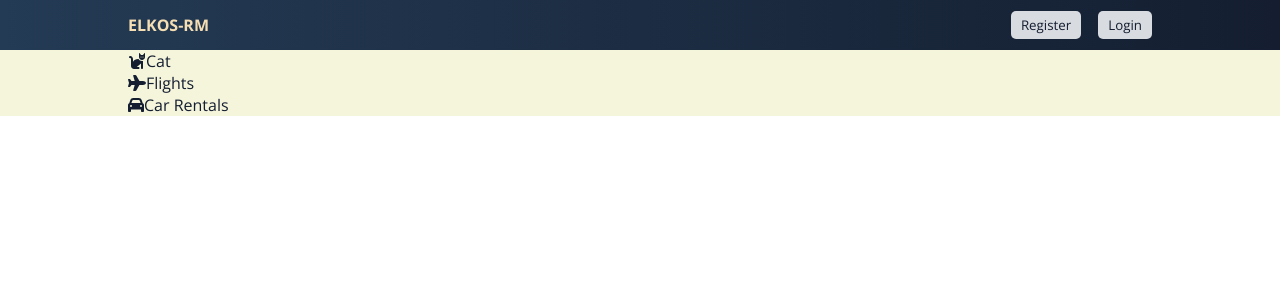
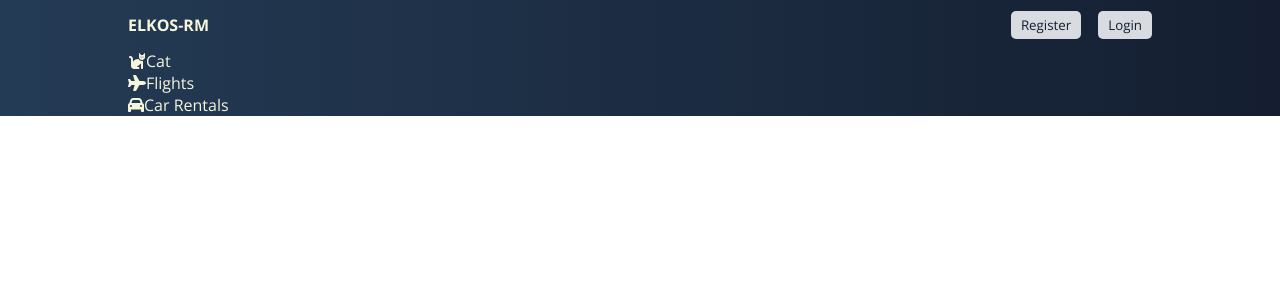
Before and after one commit to demetgas/hotel-reservation-fe, a React (Create React App) app: page / in a window 1280 px wide. Shown: the top 300 px of the page. Built offline with nearby package versions, Linux system fonts and the light colour scheme.

Commit message:
colors updated

```diff
--- a/src/components/Navbar/navbar.css
+++ b/src/components/Navbar/navbar.css
@@ -18,7 +18,7 @@
 .navContainer {
   width: 100%;
   max-width: 1024px;
-  color: wheat;
+  color: beige;
   display: flex;
   align-items: center;
   justify-content: space-between;
--- a/src/components/header/header.css
+++ b/src/components/header/header.css
@@ -1,6 +1,16 @@
 .header {
-  background-color: beige;
-  color: #141e30;
+  background: #141e30; /* fallback for old browsers */
+  background: -webkit-linear-gradient(
+    to right,
+    #243b55,
+    #141e30
+  ); /* Chrome 10-25, Safari 5.1-6 */
+  background: linear-gradient(
+    to right,
+    #243b55,
+    #141e30
+  ); /* W3C, IE 10+/ Edge, Firefox 16+, Chrome 26+, Opera 12+, Safari 7+ */
+  color: beige;
   display: flex;
   justify-content: center;
 }
```
